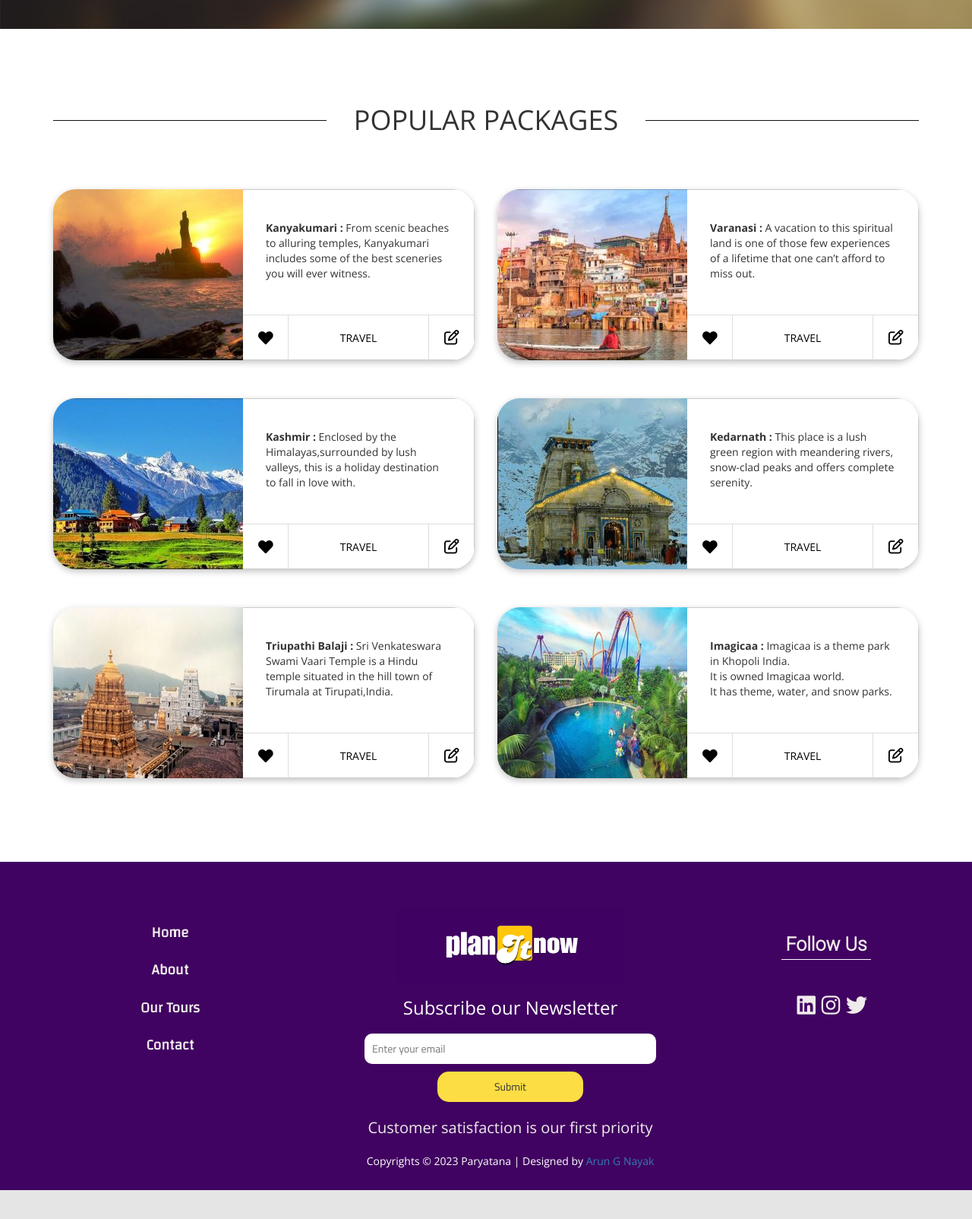
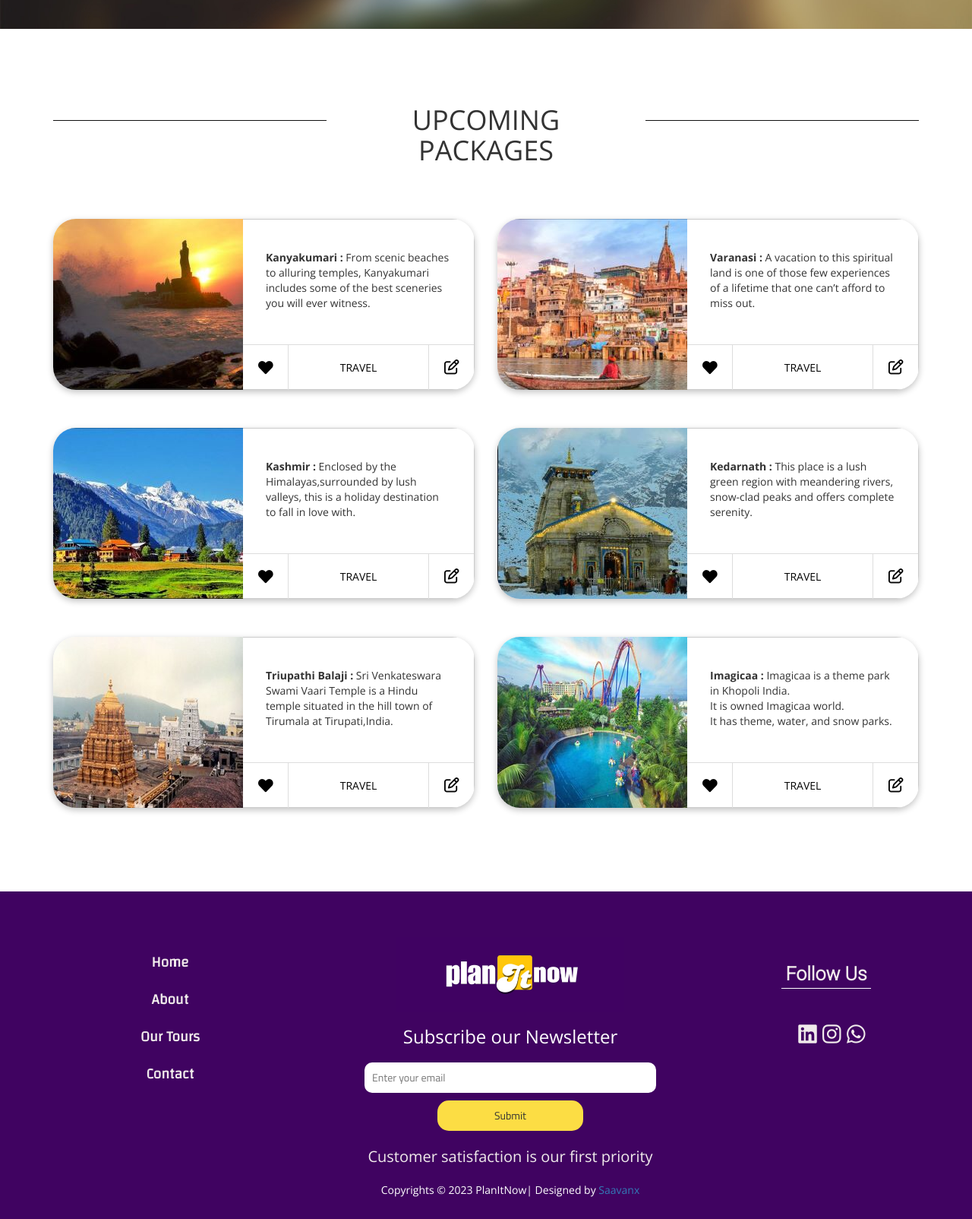
Before and after one commit to deveshxdd/planitnow.io, a plain HTML site: page index.html in a window 1280 px wide. Shown: the part 2420-4024 px from the top of the page at 76% size. Before the commit the page ends 3986 px from the top, so only its background shows below. Drawn offline with nearby package versions, Linux system fonts and the light colour scheme.

Commit message:
home changes

```diff
--- a/index.html
+++ b/index.html
@@ -320,7 +320,7 @@
 						<hr>
 					</div>
 					<div class="col-lg-4 col-md-6 col-sm-6">
-						<h2 class="tm-section-title">Popular Packages</h2>
+						<h2 class="tm-section-title">Upcoming Packages</h2>
 					</div>
 					<div class="col-lg-4 col-md-3 col-sm-3">
 						<hr>
@@ -465,16 +465,16 @@
 			</div>
 			<div class="bottom-footer">
 				<p id = "customer">Customer satisfaction is our first priority</p><br>
-				<p>Copyrights &copy <span id="copyrightYear">2022</span> Paryatana | Designed by <a  href = "https://www.linkedin.com/in/arun-g-nayak/" style = "text-decoration: none;">Arun G Nayak</a></p>
+				<p>Copyrights &copy <span id="copyrightYear">2022</span> PlanItNow| Designed by <a  href = "https://www.linkedin.com/in/saavanx/" style = "text-decoration: none;">Saavanx</a></p>
 			</div>
         </div>
 
         <div class = "follow">
             <h4>Follow Us</h4>
 			<div class="follow-social">
-				<a href = "https://www.linkedin.com/in/arun-g-nayak/" target="_blank" class="linkedin"><i class="fa-brands fa-linkedin fa-2xl"></i></a>
-                <a href = "#" target="_blank" class="instagram"><i class="fa-brands fa-instagram fa-2xl"></i></a>
-                <a href = "https://twitter.com/home" target="_blank" class="twitter"><i class="fa-brands fa-twitter fa-2xl"></i></a>
+				<a href = "https://www.linkedin.com/in/saavanx/" target="_blank" class="linkedin"><i class="fa-brands fa-linkedin fa-2xl"></i></a>
+                <a href = "https://www.instagram.com/saavanx/" target="_blank" class="instagram"><i class="fa-brands fa-instagram fa-2xl"></i></a>
+                <a href = "#" target="_blank" class="twitter"><i class="fa-brands fa-whatsapp fa-2xl"></i></a>
 			</div>
 
         </div>
```
Also changed, not shown: 2 other files.
